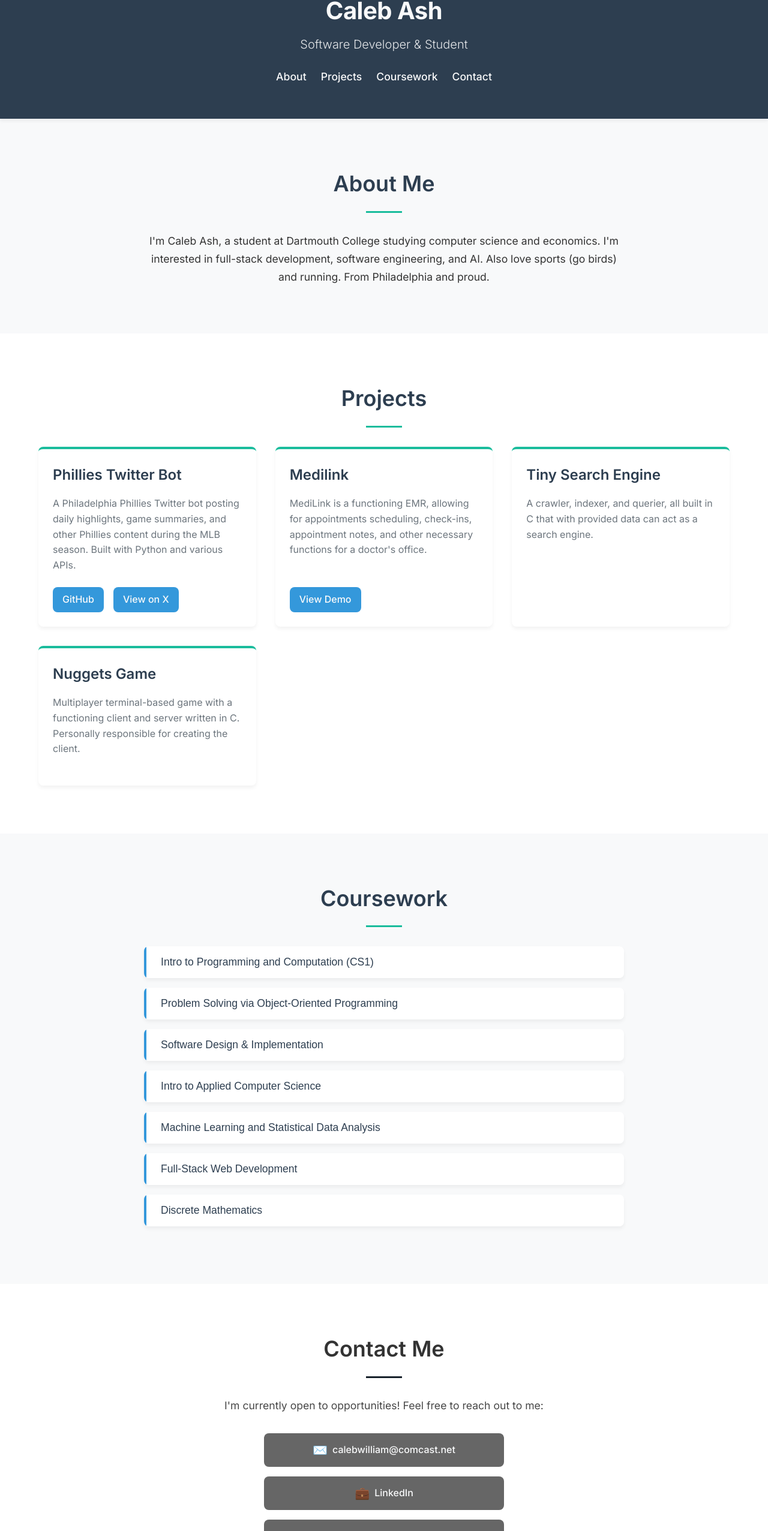
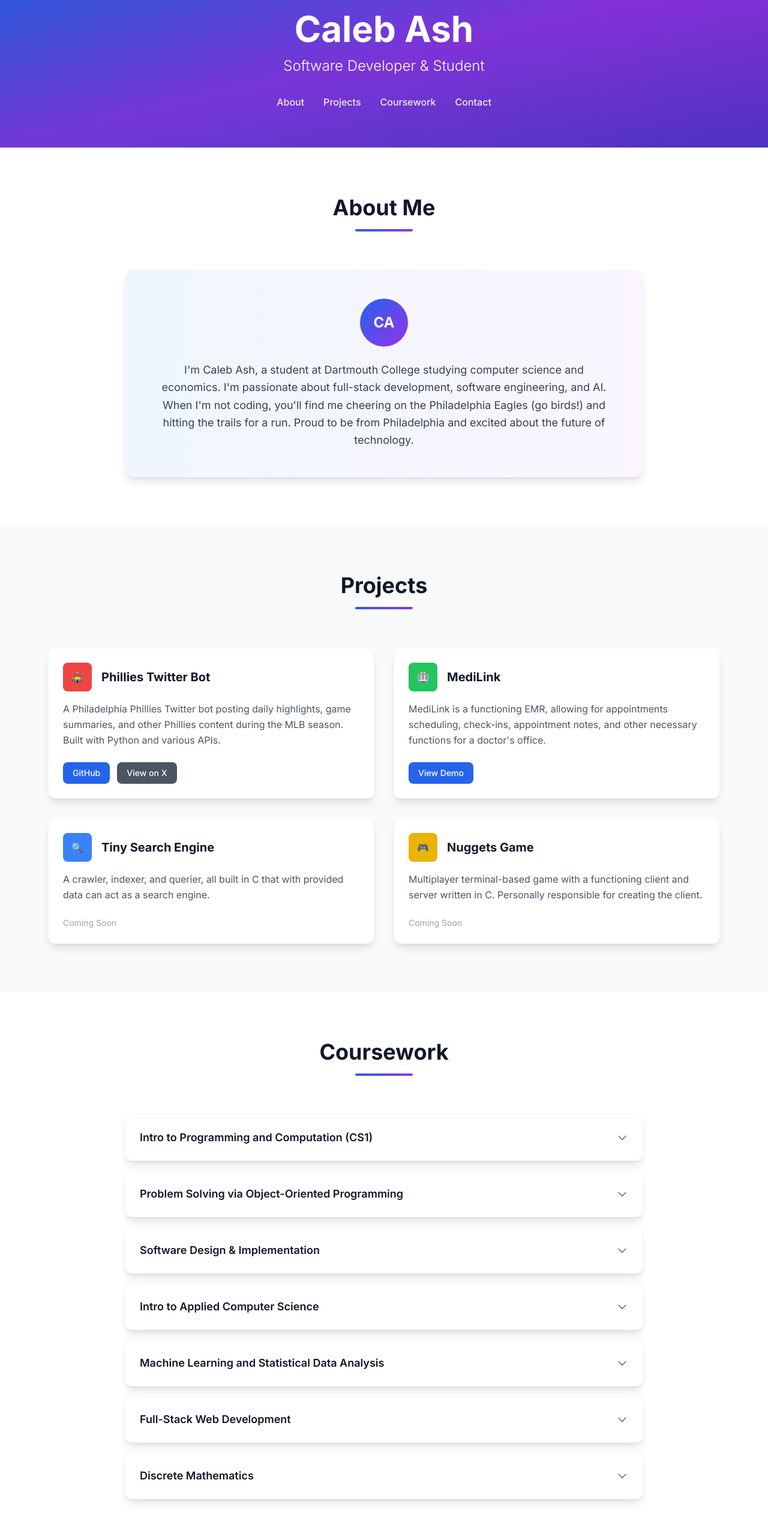
Before and after one commit to calebashw/calebashw, a React (Create React App) app: page / in a window 1280 px wide. Shown: the part 46-2599 px from the top of the page at 60% size. Built offline with nearby package versions, Linux system fonts and the light colour scheme.

Commit message:
Transitioning to use Tailwind

```diff
--- /dev/null
+++ b/postcss.config.js
@@ -0,0 +1,6 @@
+module.exports = {
+  plugins: {
+    tailwindcss: {},
+    autoprefixer: {},
+  },
+}
--- a/src/App.jsx
+++ b/src/App.jsx
@@ -1,245 +1,292 @@
-import './App.css';
-import { useEffect } from 'react';
+import { useState } from 'react';
+import './index.css';
 
 function App() {
-  // Function to handle accordion functionality
-  useEffect(() => {
-    const accordionHeaders = document.querySelectorAll('.accordion-header');
+  const [activeAccordion, setActiveAccordion] = useState(null);
 
-    accordionHeaders.forEach(header => {
-      header.addEventListener('click', () => {
-        // Close all other accordion items
-        document.querySelectorAll('.accordion-content').forEach(content => {
-          if (content !== header.nextElementSibling) {
-            content.classList.remove('active');
-          }
-        });
-
-        // Toggle the clicked accordion item
-        const content = header.nextElementSibling;
-        content.classList.toggle('active');
-      });
-    });
-  }, []);
+  const toggleAccordion = (index) => {
+    setActiveAccordion(activeAccordion === index ? null : index);
+  };
 
   return (
-    <div className="app">
-      <header className="header">
-        <div className="header-content">
-          <h1>Caleb Ash</h1>
-          <p className="header-tagline">
-            Software Developer & Student
-          </p>
+    <div className="min-h-screen bg-gradient-to-br from-gray-50 to-gray-100">
+      {/* Header */}
+      <header className="gradient-bg text-white relative overflow-hidden">
+        {/* Background Pattern */}
+        <div className="absolute inset-0 bg-black/10"></div>
+        <div className="absolute inset-0 bg-gradient-to-r from-blue-600/20 to-purple-600/20"></div>
 
-          <nav className="nav">
-            <ul className="nav-list">
-              <li>
-                <a href="#about" className="nav-link">About</a>
-              </li>
-              <li>
-                <a href="#projects" className="nav-link">Projects</a>
-              </li>
-              <li>
-                <a href="#coursework" className="nav-link">Coursework</a>
-              </li>
-              <li>
-                <a href="#contact" className="nav-link">Contact</a>
-              </li>
-            </ul>
-          </nav>
+        <div className="relative z-10 max-w-6xl mx-auto px-4 py-16">
+          <div className="text-center">
+            <h1 className="text-5xl md:text-6xl font-bold mb-4 animate-fade-in">
+              Caleb Ash
+            </h1>
+            <p className="text-xl md:text-2xl font-light mb-8 opacity-90 animate-slide-up">
+              Software Developer & Student
+            </p>
+
+            {/* Navigation */}
+            <nav className="flex justify-center space-x-8">
+              {['About', 'Projects', 'Coursework', 'Contact'].map((item) => (
+                <a
+                  key={item}
+                  href={`#${item.toLowerCase()}`}
+                  className="text-white/90 hover:text-white font-medium transition-all duration-300 hover:scale-105 relative group"
+                >
+                  {item}
+                  <span className="absolute -bottom-1 left-0 w-0 h-0.5 bg-white transition-all duration-300 group-hover:w-full"></span>
+                </a>
+              ))}
+            </nav>
+          </div>
         </div>
       </header>
 
-      <main className="main">
-        <section id="about" className="section about-section">
-          <div className="container">
-            <h2 className="section-title">About Me</h2>
-            <div className="about-content">
-              <p>
+      <main>
+        {/* About Section */}
+        <section id="about" className="py-20 bg-white">
+          <div className="max-w-4xl mx-auto px-4">
+            <div className="text-center mb-16">
+              <h2 className="text-4xl font-bold text-gray-900 mb-4">About Me</h2>
+              <div className="w-24 h-1 bg-gradient-to-r from-blue-600 to-purple-600 mx-auto rounded-full"></div>
+            </div>
+
+            <div className="bg-gradient-to-r from-blue-50 to-purple-50 rounded-2xl p-8 md:p-12 shadow-lg">
+              <div className="flex items-center justify-center mb-6">
+                <div className="w-20 h-20 bg-gradient-to-br from-blue-600 to-purple-600 rounded-full flex items-center justify-center text-white text-2xl font-bold">
+                  CA
+                </div>
+              </div>
+              <p className="text-lg text-gray-700 leading-relaxed text-center max-w-3xl mx-auto">
                 I'm Caleb Ash, a student at Dartmouth College studying computer science and economics.
-                I'm interested in full-stack development, software engineering, and AI.
-                Also love sports (go birds) and running. From Philadelphia and proud.
+                I'm passionate about full-stack development, software engineering, and AI.
+                When I'm not coding, you'll find me cheering on the Philadelphia Eagles (go birds!) and hitting the trails for a run.
+                Proud to be from Philadelphia and excited about the future of technology.
               </p>
             </div>
           </div>
         </section>
 
-        <section id="projects" className="section projects-section">
-          <div className="container">
-            <h2 className="section-title">Projects</h2>
-            <div className="projects-grid">
-              <div className="project-card">
-                <h3>Phillies Twitter Bot</h3>
-                <p>
+        {/* Projects Section */}
+        <section id="projects" className="py-20 bg-gray-50">
+          <div className="max-w-6xl mx-auto px-4">
+            <div className="text-center mb-16">
+              <h2 className="text-4xl font-bold text-gray-900 mb-4">Projects</h2>
+              <div className="w-24 h-1 bg-gradient-to-r from-blue-600 to-purple-600 mx-auto rounded-full"></div>
+            </div>
+
+            <div className="grid grid-cols-1 md:grid-cols-2 lg:grid-cols-2 gap-8">
+              {/* Phillies Twitter Bot */}
+              <div className="card p-6 group">
+                <div className="flex items-center mb-4">
+                  <div className="w-12 h-12 bg-red-500 rounded-lg flex items-center justify-center text-white font-bold mr-4">
+                    🏟️
+                  </div>
+                  <h3 className="text-xl font-bold text-gray-900">Phillies Twitter Bot</h3>
+                </div>
+                <p className="text-gray-600 mb-6 leading-relaxed">
                   A Philadelphia Phillies Twitter bot posting daily highlights, game summaries, and other Phillies content during the MLB season.
                   Built with Python and various APIs.
                 </p>
-                <div className="project-links">
+                <div className="flex space-x-3">
                   <a
-                    className="btn"
                     href="https://github.com/calebashw/philstwitterbot"
                     target="_blank"
                     rel="noopener noreferrer"
+                    className="btn-primary text-sm"
                   >
                     GitHub
                   </a>
                   <a
                     href="https://x.com/philstweetbot"
-                    className="btn"
                     target="_blank"
                     rel="noopener noreferrer"
+                    className="btn-secondary text-sm"
                   >
                     View on X
                   </a>
                 </div>
               </div>
 
-              <div className="project-card">
-                <h3>Medilink</h3>
-                <p>
+              {/* Medilink */}
+              <div className="card p-6 group">
+                <div className="flex items-center mb-4">
+                  <div className="w-12 h-12 bg-green-500 rounded-lg flex items-center justify-center text-white font-bold mr-4">
+                    🏥
+                  </div>
+                  <h3 className="text-xl font-bold text-gray-900">MediLink</h3>
+                </div>
+                <p className="text-gray-600 mb-6 leading-relaxed">
                   MediLink is a functioning EMR, allowing for appointments scheduling, check-ins, appointment notes, and other necessary functions for a doctor's office.
                 </p>
-                <div className="project-links">
+                <div className="flex space-x-3">
                   <a
-                    className="btn"
                     href="https://brunchlabs.notion.site/Projects-82418b46babc4133bdee9f35f7d164be?p=c0234435571f4924b23366ffe9bd1b17&pm=c"
                     target="_blank"
                     rel="noopener noreferrer"
+                    className="btn-primary text-sm"
                   >
                     View Demo
                   </a>
                 </div>
               </div>
 
-              <div className="project-card">
-                <h3>Tiny Search Engine</h3>
-                <p>
+              {/* Tiny Search Engine */}
+              <div className="card p-6 group">
+                <div className="flex items-center mb-4">
+                  <div className="w-12 h-12 bg-blue-500 rounded-lg flex items-center justify-center text-white font-bold mr-4">
+                    🔍
+                  </div>
+                  <h3 className="text-xl font-bold text-gray-900">Tiny Search Engine</h3>
+                </div>
+                <p className="text-gray-600 mb-6 leading-relaxed">
                   A crawler, indexer, and querier, all built in C that with provided data can act as a search engine.
                 </p>
-                {/* <div className="project-links">
-                  <a
-                    className="btn"
-                    href="https://github.com/calebashw/tiny-search-engine"
-                    target="_blank"
-                    rel="noopener noreferrer"
-                  >
-                    GitHub
-                  </a>
-                </div> */}
-              </div>
-
-              <div className="project-card">
-                <h3>Nuggets Game</h3>
-                <p>
-                  Multiplayer terminal-based game with a functioning client and server written in C. Personally responsible for creating the client.
-                </p>
-                {/* <div className="project-links">
-                  <a
-                    className="btn"
-                    href="https://github.com/calebashw/nuggets-game"
-                    target="_blank"
-                    rel="noopener noreferrer"
-                  >
-                    GitHub
-                  </a>
-                </div> */}
-              </div>
-            </div>
-          </div>
-        </section>
-
-        <section id="coursework" className="section coursework-section">
-          <div className="container">
-            <h2 className="section-title">Coursework</h2>
-            <div className="accordion">
-              <div className="accordion-item">
-                <button className="accordion-header">Intro to Programming and Computation (CS1)</button>
-                <div className="accordion-content">
-                  <p>Topics: Python, fundamental programming skills, introduction to classes and objects.</p>
+                <div className="flex space-x-3">
+                  <span className="text-gray-400 text-sm">Coming Soon</span>
                 </div>
               </div>
 
-              <div className="accordion-item">
-                <button className="accordion-header">Problem Solving via Object-Oriented Programming</button>
-                <div className="accordion-content">
-                  <p>Topics: Java, OOP, Data Structures, Algorithms</p>
+              {/* Nuggets Game */}
+              <div className="card p-6 group">
+                <div className="flex items-center mb-4">
+                  <div className="w-12 h-12 bg-yellow-500 rounded-lg flex items-center justify-center text-white font-bold mr-4">
+                    🎮
+                  </div>
+                  <h3 className="text-xl font-bold text-gray-900">Nuggets Game</h3>
                 </div>
-              </div>
-
-              <div className="accordion-item">
-                <button className="accordion-header">Software Design & Implementation</button>
-                <div className="accordion-content">
-                  <p>Topics: Software Design and Documentation, C, Debugging and Testing, Git</p>
-                </div>
-              </div>
-
-              <div className="accordion-item">
-                <button className="accordion-header">Intro to Applied Computer Science</button>
-                <div className="accordion-content">
-                  <p>Topics: Linear Algebra, Intro to ML</p>
-                </div>
-              </div>
-
-              <div className="accordion-item">
-                <button className="accordion-header">Machine Learning and Statistical Data Analysis</button>
-                <div className="accordion-content">
-                  <p>Topics: Python, Jupyter Notebooks, ML, Statistical Modeling</p>
-                </div>
-              </div>
-
-              <div className="accordion-item">
-                <button className="accordion-header">Full-Stack Web Development</button>
-                <div className="accordion-content">
-                  <p>Topics: React, Node.js, State Management, MongoDB, JavaScript, REST APIs, CRUD, etc.</p>
-                </div>
-              </div>
-              <div className="accordion-item">
-                <button className="accordion-header">Discrete Mathematics</button>
-                <div className="accordion-content">
-                  <p>Topics: Proofs, Graph Theory, Combinatorics, Number Theory, etc.</p>
+                <p className="text-gray-600 mb-6 leading-relaxed">
+                  Multiplayer terminal-based game with a functioning client and server written in C. Personally responsible for creating the client.
+                </p>
+                <div className="flex space-x-3">
+                  <span className="text-gray-400 text-sm">Coming Soon</span>
                 </div>
               </div>
             </div>
           </div>
         </section>
 
-        <section id="contact" className="section contact-section">
-          <div className="container">
-            <h2 className="section-title">Contact Me</h2>
-            <p className="contact-intro">
+        {/* Coursework Section */}
+        <section id="coursework" className="py-20 bg-white">
+          <div className="max-w-4xl mx-auto px-4">
+            <div className="text-center mb-16">
+              <h2 className="text-4xl font-bold text-gray-900 mb-4">Coursework</h2>
+              <div className="w-24 h-1 bg-gradient-to-r from-blue-600 to-purple-600 mx-auto rounded-full"></div>
+            </div>
+
+            <div className="space-y-4">
+              {[
+                {
+                  title: "Intro to Programming and Computation (CS1)",
+                  content: "Topics: Python, fundamental programming skills, introduction to classes and objects."
+                },
+                {
+                  title: "Problem Solving via Object-Oriented Programming",
+                  content: "Topics: Java, OOP, Data Structures, Algorithms"
+                },
+                {
+                  title: "Software Design & Implementation",
+                  content: "Topics: Software Design and Documentation, C, Debugging and Testing, Git"
+                },
+                {
+                  title: "Intro to Applied Computer Science",
+                  content: "Topics: Linear Algebra, Intro to ML"
+                },
+                {
+                  title: "Machine Learning and Statistical Data Analysis",
+                  content: "Topics: Python, Jupyter Notebooks, ML, Statistical Modeling"
+                },
+                {
+                  title: "Full-Stack Web Development",
+                  content: "Topics: React, Node.js, State Management, MongoDB, JavaScript, REST APIs, CRUD, etc."
+                },
+                {
+                  title: "Discrete Mathematics",
+                  content: "Topics: Proofs, Graph Theory, Combinatorics, Number Theory, etc."
+                }
+              ].map((course, index) => (
+                <div key={index} className="card overflow-hidden">
+                  <button
+                    onClick={() => toggleAccordion(index)}
+                    className="w-full p-6 text-left flex justify-between items-center hover:bg-gray-50 transition-colors duration-200"
+                  >
+                    <h3 className="text-lg font-semibold text-gray-900">{course.title}</h3>
+                    <svg
+                      className={`w-5 h-5 text-gray-500 transition-transform duration-200 ${
+                        activeAccordion === index ? 'rotate-180' : ''
+                      }`}
+                      fill="none"
+                      stroke="currentColor"
+                      viewBox="0 0 24 24"
+                    >
+                      <path strokeLinecap="round" strokeLinejoin="round" strokeWidth={2} d="M19 9l-7 7-7-7" />
+                    </svg>
+                  </button>
+                  <div
+                    className={`overflow-hidden transition-all duration-300 ${
+                      activeAccordion === index ? 'max-h-32 opacity-100' : 'max-h-0 opacity-0'
+                    }`}
+                  >
+                    <div className="px-6 pb-6">
+                      <p className="text-gray-600">{course.content}</p>
+                    </div>
+                  </div>
+                </div>
+              ))}
+            </div>
+          </div>
+        </section>
+
+        {/* Contact Section */}
+        <section id="contact" className="py-20 gradient-bg text-white">
+          <div className="max-w-4xl mx-auto px-4 text-center">
+            <h2 className="text-4xl font-bold mb-4">Contact Me</h2>
+            <div className="w-24 h-1 bg-white mx-auto rounded-full mb-8"></div>
+
+            <p className="text-xl mb-12 opacity-90 max-w-2xl mx-auto">
               I'm currently open to opportunities! Feel free to reach out to me:
             </p>
-            <div className="contact-links">
-              <a href="mailto:calebwilliam@comcast.net" className="contact-link">
-                <span className="contact-icon">✉️</span>
-                calebwilliam@comcast.net
+
+            <div className="grid grid-cols-1 md:grid-cols-3 gap-6 max-w-2xl mx-auto">
+              <a
+                href="mailto:calebwilliam@comcast.net"
+                className="bg-white/10 backdrop-blur-sm rounded-xl p-6 hover:bg-white/20 transition-all duration-300 hover:scale-105 group"
+              >
+                <div className="text-3xl mb-3">✉️</div>
+                <div className="font-medium">Email</div>
+                <div className="text-sm opacity-75">calebwilliam@comcast.net</div>
               </a>
+
               <a
                 href="https://www.linkedin.com/in/caleb-ash-606312247/"
                 target="_blank"
                 rel="noopener noreferrer"
-                className="contact-link"
+                className="bg-white/10 backdrop-blur-sm rounded-xl p-6 hover:bg-white/20 transition-all duration-300 hover:scale-105 group"
               >
-                <span className="contact-icon">💼</span>
-                LinkedIn
+                <div className="text-3xl mb-3">💼</div>
+                <div className="font-medium">LinkedIn</div>
+                <div className="text-sm opacity-75">Connect with me</div>
               </a>
+
               <a
                 href="https://github.com/calebashw"
                 target="_blank"
                 rel="noopener noreferrer"
-                className="contact-link"
+                className="bg-white/10 backdrop-blur-sm rounded-xl p-6 hover:bg-white/20 transition-all duration-300 hover:scale-105 group"
               >
-                <span className="contact-icon">💻</span>
-                GitHub
+                <div className="text-3xl mb-3">💻</div>
+                <div className="font-medium">GitHub</div>
+                <div className="text-sm opacity-75">View my code</div>
               </a>
             </div>
           </div>
         </section>
       </main>
 
-      <footer className="footer">
-        <div className="container">
-          <p>© {new Date().getFullYear()} Caleb Ash. All rights reserved.</p>
+      {/* Footer */}
+      <footer className="bg-gray-900 text-white py-8">
+        <div className="max-w-6xl mx-auto px-4 text-center">
+          <p className="opacity-75">© {new Date().getFullYear()} Caleb Ash. All rights reserved.</p>
         </div>
       </footer>
     </div>
--- a/src/index.css
+++ b/src/index.css
@@ -1,38 +1,37 @@
 @import url('https://fonts.googleapis.com/css2?family=Inter:wght@300;400;500;600;700&display=swap');
+@tailwind base;
+@tailwind components;
+@tailwind utilities;
 
-* {
-  margin: 0;
-  padding: 0;
-  box-sizing: border-box;
+@layer base {
+  html {
+    scroll-behavior: smooth;
+    scroll-padding-top: 80px;
   }
 
   body {
-  font-family: 'Inter', -apple-system, BlinkMacSystemFont, 'Segoe UI', 'Roboto', 'Oxygen',
-    'Ubuntu', 'Cantarell', 'Fira Sans', 'Droid Sans', 'Helvetica Neue',
-    sans-serif;
-  -webkit-font-smoothing: antialiased;
-  -moz-osx-font-smoothing: grayscale;
-  overflow-x: hidden;
+    font-family: 'Inter', -apple-system, BlinkMacSystemFont, sans-serif;
+  }
 }
 
-code {
-  font-family: source-code-pro, Menlo, Monaco, Consolas, 'Courier New',
-    monospace;
+@layer components {
+  .btn-primary {
+    @apply bg-blue-600 hover:bg-blue-700 text-white font-medium py-2 px-4 rounded-lg transition-all duration-300 hover:scale-105 hover:shadow-lg;
   }
 
-::-webkit-scrollbar {
-  width: 10px;
+  .btn-secondary {
+    @apply bg-gray-600 hover:bg-gray-700 text-white font-medium py-2 px-4 rounded-lg transition-all duration-300 hover:scale-105 hover:shadow-lg;
   }
 
-::-webkit-scrollbar-track {
-  background: #f1f1f1;
+  .card {
+    @apply bg-white rounded-xl shadow-lg hover:shadow-xl transition-all duration-300 hover:-translate-y-2 border border-gray-100;
   }
 
-::-webkit-scrollbar-thumb {
-  background: #888;
-  border-radius: 5px;
+  .gradient-bg {
+    @apply bg-gradient-to-br from-blue-600 via-purple-600 to-indigo-700;
   }
 
-::-webkit-scrollbar-thumb:hover {
-  background: #555;
+  .text-gradient {
+    @apply bg-gradient-to-r from-blue-600 to-purple-600 bg-clip-text text-transparent;
   }
+}
--- /dev/null
+++ b/tailwind.config.js
@@ -0,0 +1,60 @@
+/** @type {import('tailwindcss').Config} */
+module.exports = {
+  content: [
+    "./src/**/*.{js,jsx,ts,tsx}",
+    "./public/index.html"
+  ],
+  theme: {
+    extend: {
+      fontFamily: {
+        'inter': ['Inter', 'sans-serif'],
+      },
+      colors: {
+        primary: {
+          50: '#f8fafc',
+          100: '#f1f5f9',
+          200: '#e2e8f0',
+          300: '#cbd5e1',
+          400: '#94a3b8',
+          500: '#64748b',
+          600: '#475569',
+          700: '#334155',
+          800: '#1e293b',
+          900: '#0f172a',
+        },
+        accent: {
+          50: '#f0fdf4',
+          100: '#dcfce7',
+          200: '#bbf7d0',
+          300: '#86efac',
+          400: '#4ade80',
+          500: '#22c55e',
+          600: '#16a34a',
+          700: '#15803d',
+          800: '#166534',
+          900: '#14532d',
+        }
+      },
+      animation: {
+        'fade-in': 'fadeIn 0.8s ease-out forwards',
+        'slide-up': 'slideUp 0.6s ease-out forwards',
+        'bounce-gentle': 'bounceGentle 2s infinite',
+      },
+      keyframes: {
+        fadeIn: {
+          '0%': { opacity: '0', transform: 'translateY(20px)' },
+          '100%': { opacity: '1', transform: 'translateY(0)' },
+        },
+        slideUp: {
+          '0%': { opacity: '0', transform: 'translateY(40px)' },
+          '100%': { opacity: '1', transform: 'translateY(0)' },
+        },
+        bounceGentle: {
+          '0%, 100%': { transform: 'translateY(0)' },
+          '50%': { transform: 'translateY(-10px)' },
+        }
+      }
+    },
+  },
+  plugins: [],
+}
```
Also changed, not shown: package.json (+6 -3 lines), 1 other file (tests, documents, lock files or other folders). Lines whose indentation alone changed are shown as unchanged.
